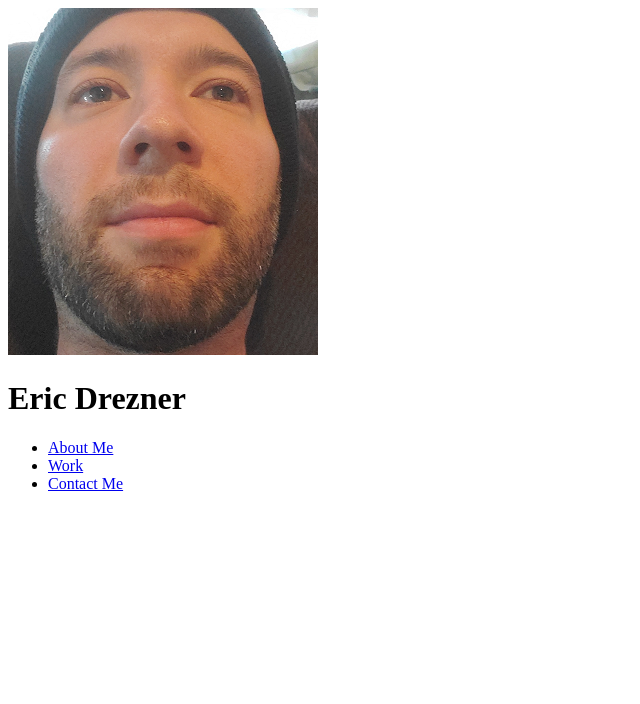
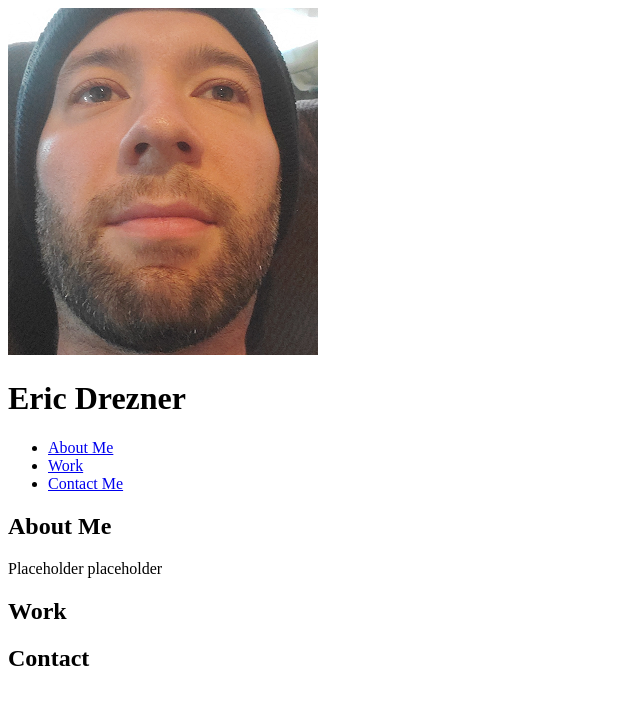
Before and after one commit to edrezner/Portfolio, a plain HTML site: page index.html in a window 1280 px wide. Shown: the whole page, without its empty margins (0-640 px from the left). Drawn offline with Linux system fonts and the light colour scheme.

Commit message:
Constructed skeleton of HTML without any content in it

```diff
--- a/index.html
+++ b/index.html
@@ -8,7 +8,9 @@
     </head>
 
     <body>
-        <img src="./Assets/Images/profilep1.png">
+
+        <header class="header">
+            <img src="./Assets/Images/profilep1.png" alt="Profile Picture">
             <h1>Eric Drezner</h1>
             <nav>
                 <ul>
@@ -23,5 +25,28 @@
                     </li>
                 </ul>
             </nav>
+        </header>
+
+        <section class="content">
+            <article id="about-me">
+                <aside class="aside">
+                    <h2>About Me</h2>
+                </aside>
+                <p>Placeholder placeholder</p>
+            </article>
+
+            <article id="work">
+                <aside class="aside">
+                    <h2>Work</h2>
+                </aside>
+            </article>
+
+            <article id="contact-me">
+                <aside class="aside">
+                    <h2>Contact</h2>
+                </aside>
+            </article>
+        </section>
+
     </body>
 </html>
```
Lines whose indentation alone changed are shown as unchanged.
